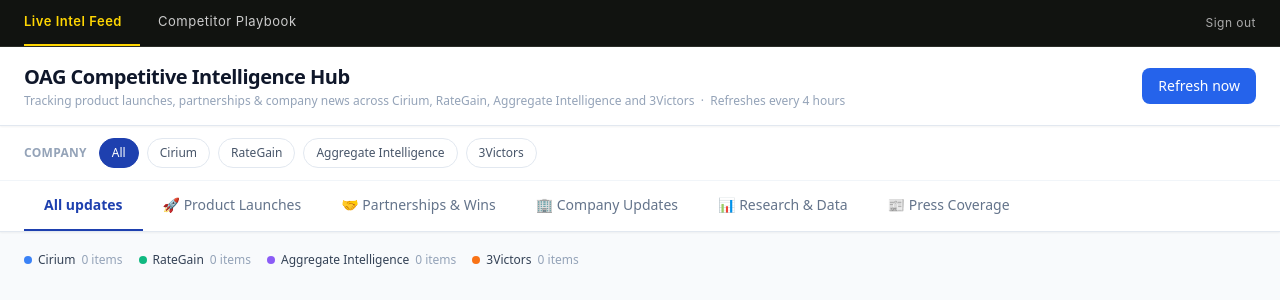
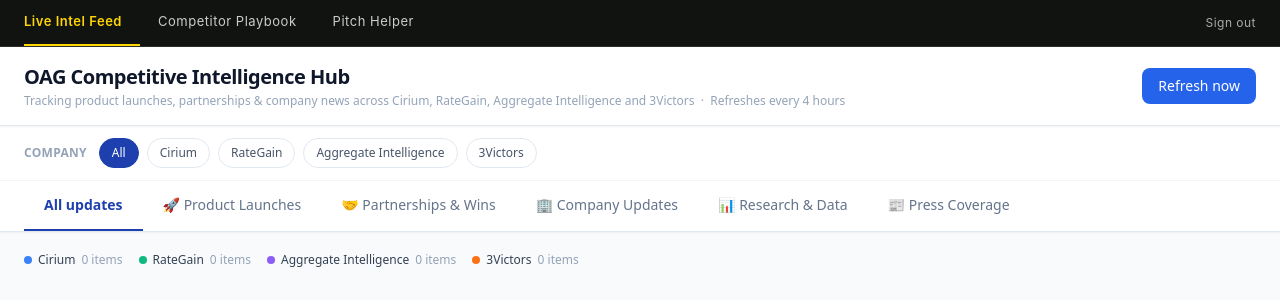
Before and after one commit to rachelfindlayoag-web/oag-competitive-intel, a Flask app: page / in a window 1280 px wide. Shown: the top 300 px of the page. Run offline with Flask 3, Linux system fonts and the light colour scheme; the visitor is signed in with stand-in values (Sample User, id 1); data that the repository does not hold is empty; some libraries are stand-ins or nearby versions.

Commit message:
Add Pitch Helper to nav bar on all pages
Co-Authored-By: Claude Sonnet 4.6 <noreply@anthropic.com>

```diff
--- a/templates/index.html
+++ b/templates/index.html
@@ -17,6 +17,7 @@
     <div class="max-w-7xl mx-auto px-6 py-0 flex items-center gap-0">
       <a href="/" style="font-family:'Inter',sans-serif; font-size:13px; font-weight:600; color:#FFD602; letter-spacing:0.04em; padding:12px 18px 12px 0; text-decoration:none; border-bottom:2px solid #FFD602;">Live Intel Feed</a>
       <a href="/playbook" style="font-family:'Inter',sans-serif; font-size:13px; font-weight:400; color:#ccc; letter-spacing:0.04em; padding:12px 18px; text-decoration:none; border-bottom:2px solid transparent; transition:color 0.15s;" onmouseover="this.style.color='#fff'" onmouseout="this.style.color='#ccc'">Competitor Playbook</a>
+      <a href="/pitch" style="font-family:'Inter',sans-serif; font-size:13px; font-weight:400; color:#ccc; letter-spacing:0.04em; padding:12px 18px; text-decoration:none; border-bottom:2px solid transparent; transition:color 0.15s;" onmouseover="this.style.color='#fff'" onmouseout="this.style.color='#ccc'">Pitch Helper</a>
       <a href="/logout" style="font-family:'Inter',sans-serif; font-size:12px; font-weight:400; color:#aaa; letter-spacing:0.04em; padding:12px 0 12px 18px; text-decoration:none; margin-left:auto; transition:color 0.15s;" onmouseover="this.style.color='#fff'" onmouseout="this.style.color='#aaa'">Sign out</a>
     </div>
   </nav>
--- a/templates/playbook.html
+++ b/templates/playbook.html
@@ -191,6 +191,7 @@
   <div class="site-nav-links">
     <a href="/">Live Intel Feed</a>
     <a href="/playbook" class="active">Competitor Playbook</a>
+    <a href="/pitch">Pitch Helper</a>
   </div>
   <div class="site-nav-right">
     <a href="/logout">Sign out</a>
```
